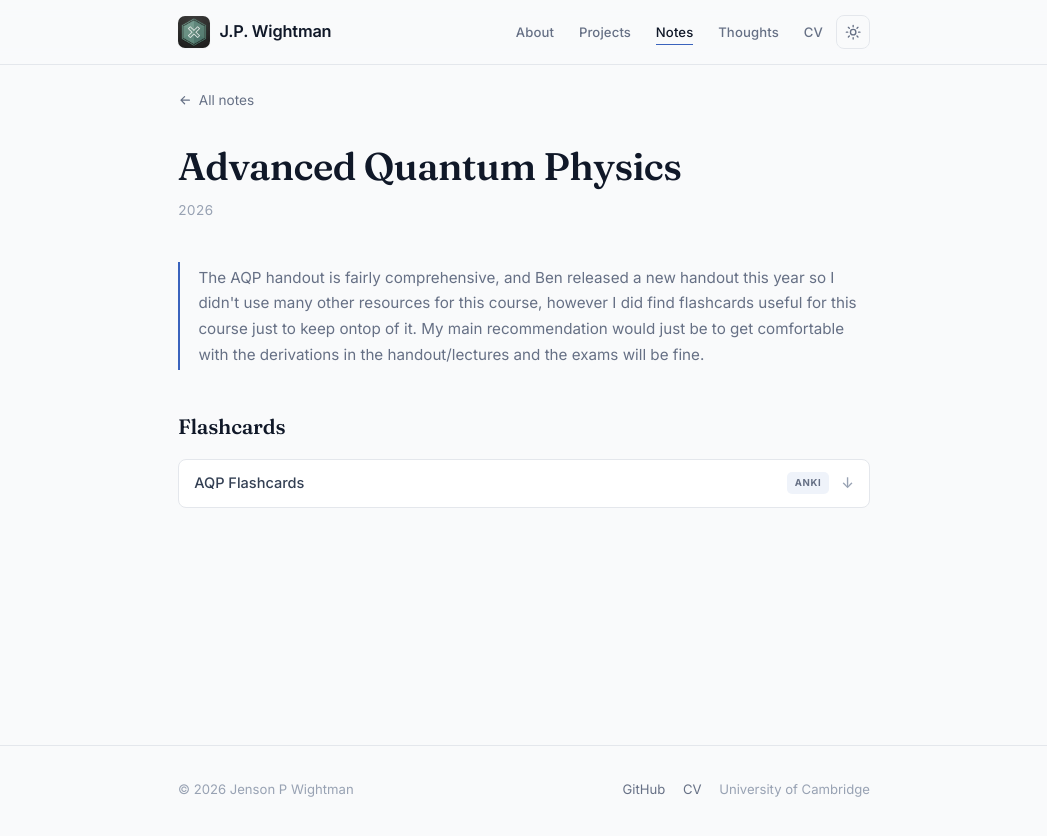
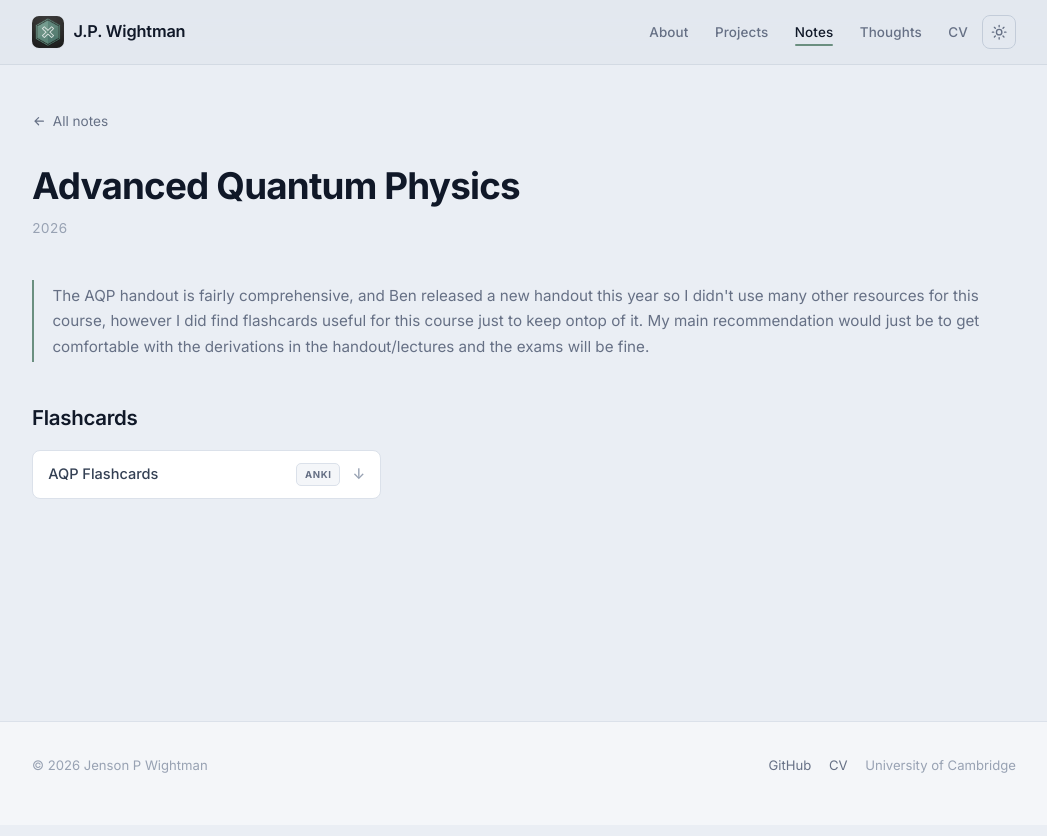
Before and after one commit to Jwightman-00/jwightman-00.github.io, a Jekyll site: the page built from _notes/advanced-quantum-physics.md, in a window 1280 px wide. Shown: the top 836 px of the page, without its empty margins (116-1163 px from the left). Built offline with Jekyll 4.4.1, drawn with Linux system fonts in a browser that asks for light colours.

Commit message:
style update

```diff
--- a/_layouts/default.html
+++ b/_layouts/default.html
@@ -26,7 +26,7 @@
 
   <link rel="preconnect" href="https://fonts.googleapis.com">
   <link rel="preconnect" href="https://fonts.gstatic.com" crossorigin>
-  <link href="https://fonts.googleapis.com/css2?family=Fraunces:ital,opsz,wght@0,9..144,400..600;1,9..144,400..600&family=Inter:wght@400;500;600;700&family=JetBrains+Mono:wght@400;500&display=swap" rel="stylesheet">
+  <link href="https://fonts.googleapis.com/css2?family=Inter:wght@400;500;600;700&family=JetBrains+Mono:wght@400;500&display=swap" rel="stylesheet">
 
   <link rel="stylesheet" href="{{ '/assets/css/main.css' | relative_url }}">
   <link rel="canonical" href="{{ page.url | prepend: site.url }}">
--- a/assets/css/main.css
+++ b/assets/css/main.css
@@ -1,6 +1,6 @@
 /* ===================================================================
    J.P. Wightman — Design System
-   Editorial, restrained. Ink & slate with a single measured accent.
+   Blue-grey ground, subtle grey top bar, sage-green accents.
 =================================================================== */
 
 /* -----------------------------------------------
@@ -20,19 +20,25 @@
   --slate-900: #101828;
   --slate-950: #0a0e18;
 
-  /* Accent — a single measured blue, used sparingly */
+  /* Accent — measured blue */
   --blue-400: #6c94e0;
   --blue-500: #4a76cf;
   --blue-600: #3a63bd;
   --blue-700: #2f4f9c;
 
+  /* Sage green — drawn from the logo, used sparingly */
+  --green-300: #a8c5b8;
+  --green-400: #86ab9b;
+  --green-500: #6b8f80;
+  --green-600: #577668;
+
   /* Semantic — light theme (default) */
-  --bg:            var(--slate-50);
-  --bg-soft:       #ffffff;
+  --bg:            #eaeef4;
+  --bg-soft:       #f4f6f9;
   --bg-elevated:   #ffffff;
   --surface:       rgba(255, 255, 255, 0.6);
-  --border:        var(--slate-200);
-  --border-strong: var(--slate-300);
+  --border:        #dbe1ea;
+  --border-strong: #c3ccd9;
   --text:          var(--slate-700);
   --text-soft:     var(--slate-500);
   --text-faint:    var(--slate-400);
@@ -40,22 +46,30 @@
   --accent:        var(--blue-600);
   --accent-hover:  var(--blue-700);
   --accent-soft:   rgba(58, 99, 189, 0.08);
+  --green:         var(--green-500);
+  --green-soft:    rgba(107, 143, 128, 0.12);
   --shadow-sm:     0 1px 2px rgba(16, 24, 40, 0.04);
   --shadow-md:     0 4px 16px -6px rgba(16, 24, 40, 0.10);
   --shadow-lg:     0 12px 36px -14px rgba(16, 24, 40, 0.16);
-  --nav-blur:      rgba(249, 250, 251, 0.78);
+  --nav-bg:        rgba(226, 231, 238, 0.88);
+  --nav-border:    #d3dae3;
 
-  --maxw: 740px;
+  --maxw: 1040px;
+  --readw: 70ch;
   --radius: 12px;
   --radius-sm: 8px;
   --ease: cubic-bezier(0.25, 0.1, 0.25, 1);
   --ease-out: cubic-bezier(0.16, 1, 0.3, 1);
+
+  /* Drop a file at /assets/img/hero.jpg to fill the banner.
+     Until then, the gradient below shows through. */
+  --hero-image: url("/assets/img/hero.jpg");
 }
 
 :root[data-theme="dark"] {
-  --bg:            var(--slate-950);
-  --bg-soft:       #0d1220;
-  --bg-elevated:   #10162a;
+  --bg:            #0d131d;
+  --bg-soft:       #121a26;
+  --bg-elevated:   #141d2b;
   --surface:       rgba(29, 41, 57, 0.4);
   --border:        rgba(148, 163, 184, 0.14);
   --border-strong: rgba(148, 163, 184, 0.26);
@@ -66,10 +80,13 @@
   --accent:        var(--blue-400);
   --accent-hover:  #8bacea;
   --accent-soft:   rgba(108, 148, 224, 0.12);
+  --green:         var(--green-400);
+  --green-soft:    rgba(134, 171, 155, 0.14);
   --shadow-sm:     0 1px 2px rgba(0, 0, 0, 0.3);
   --shadow-md:     0 6px 22px -8px rgba(0, 0, 0, 0.5);
   --shadow-lg:     0 18px 48px -18px rgba(0, 0, 0, 0.65);
-  --nav-blur:      rgba(10, 14, 24, 0.72);
+  --nav-bg:        rgba(23, 31, 43, 0.88);
+  --nav-border:    rgba(148, 163, 184, 0.16);
 }
 
 /* -----------------------------------------------
@@ -90,7 +107,8 @@ body {
   transition: background-color 0.35s var(--ease), color 0.35s var(--ease);
 }
 
-::selection { background: var(--accent-soft); color: var(--accent); }
+::selection { background: var(--green-soft); color: var(--green-600); }
+:root[data-theme="dark"] ::selection { color: var(--green-300); }
 
 /* -----------------------------------------------
    Reading progress bar
@@ -100,10 +118,10 @@ body {
   top: 0; left: 0;
   height: 2px;
   width: 0;
-  background: var(--accent);
+  background: var(--green);
   z-index: 100;
   transition: width 0.1s linear;
-  opacity: 0.85;
+  opacity: 0.9;
 }
 
 /* -----------------------------------------------
@@ -112,30 +130,33 @@ body {
 .site-wrapper {
   max-width: var(--maxw);
   margin: 0 auto;
-  padding: 0 1.5rem;
+  padding: 0 1.75rem;
 }
 
-main { min-height: 64vh; padding-bottom: 2rem; }
+.site-shell { padding-top: 0; }
 
-.site-shell { padding-top: 1.5rem; }
+/* Pages without a hero banner need breathing room under the bar;
+   the home page starts flush so its banner meets the bar. */
+main { min-height: 64vh; padding-top: 2.75rem; padding-bottom: 2rem; }
+main:has(.hero) { padding-top: 0; }
 
 /* -----------------------------------------------
-   Header & nav
+   Header & nav — subtle grey bar
 ----------------------------------------------- */
 .site-header {
   position: sticky;
   top: 0;
   z-index: 50;
-  background: var(--nav-blur);
-  backdrop-filter: saturate(140%) blur(10px);
-  -webkit-backdrop-filter: saturate(140%) blur(10px);
-  border-bottom: 1px solid var(--border);
+  background: var(--nav-bg);
+  backdrop-filter: saturate(140%) blur(12px);
+  -webkit-backdrop-filter: saturate(140%) blur(12px);
+  border-bottom: 1px solid var(--nav-border);
 }
 
 .nav-inner {
   max-width: var(--maxw);
   margin: 0 auto;
-  padding: 0.9rem 1.5rem;
+  padding: 0.9rem 1.75rem;
   display: flex;
   align-items: center;
   gap: 1rem;
@@ -172,23 +193,25 @@ nav.primary {
 
 nav.primary a {
   position: relative;
-  font-size: 0.82rem;
+  font-size: 0.84rem;
   font-weight: 500;
   letter-spacing: 0.01em;
   color: var(--text-soft);
   text-decoration: none;
-  padding: 0.4rem 0.7rem;
+  padding: 0.4rem 0.75rem;
   border-radius: 7px;
   transition: color 0.2s var(--ease);
 }
 
+/* Green underline on hover / active — the logo's colour */
 nav.primary a::after {
   content: "";
   position: absolute;
-  left: 0.7rem; right: 0.7rem;
-  bottom: 0.28rem;
-  height: 1px;
-  background: var(--accent);
+  left: 0.75rem; right: 0.75rem;
+  bottom: 0.26rem;
+  height: 1.5px;
+  border-radius: 2px;
+  background: var(--green);
   transform: scaleX(0);
   transform-origin: left;
   transition: transform 0.3s var(--ease-out);
@@ -203,7 +226,7 @@ nav.primary a.active::after { transform: scaleX(1); }
 .theme-toggle {
   width: 2.1rem; height: 2.1rem;
   display: inline-grid; place-items: center;
-  border: 1px solid var(--border);
+  border: 1px solid var(--border-strong);
   background: transparent;
   color: var(--text-soft);
   border-radius: 8px;
@@ -211,7 +234,7 @@ nav.primary a.active::after { transform: scaleX(1); }
   flex-shrink: 0;
   transition: color 0.2s var(--ease), border-color 0.2s var(--ease);
 }
-.theme-toggle:hover { color: var(--accent); border-color: var(--border-strong); }
+.theme-toggle:hover { color: var(--green); border-color: var(--green); }
 .theme-toggle svg { width: 1.02rem; height: 1.02rem; }
 .theme-toggle .moon { display: none; }
 :root[data-theme="dark"] .theme-toggle .sun { display: none; }
@@ -222,7 +245,7 @@ nav.primary a.active::after { transform: scaleX(1); }
   display: none;
   width: 2.1rem; height: 2.1rem;
   place-items: center;
-  border: 1px solid var(--border);
+  border: 1px solid var(--border-strong);
   background: transparent;
   color: var(--text);
   border-radius: 8px;
@@ -234,12 +257,10 @@ nav.primary a.active::after { transform: scaleX(1); }
    Typography
 ----------------------------------------------- */
 h1 {
-  font-family: "Fraunces", "Georgia", serif;
-  font-size: clamp(1.9rem, 4vw, 2.4rem);
-  font-weight: 560;
-  font-optical-sizing: auto;
-  letter-spacing: -0.015em;
-  line-height: 1.18;
+  font-size: clamp(1.8rem, 4vw, 2.3rem);
+  font-weight: 700;
+  letter-spacing: -0.022em;
+  line-height: 1.16;
   color: var(--heading);
   margin-bottom: 1.25rem;
 }
@@ -254,9 +275,8 @@ h2 {
 }
 
 h3 {
-  font-family: "Fraunces", "Georgia", serif;
-  font-size: 1.15rem;
-  font-weight: 560;
+  font-size: 1.12rem;
+  font-weight: 600;
   color: var(--heading);
   margin-bottom: 0.3rem;
   letter-spacing: -0.01em;
@@ -276,40 +296,29 @@ a {
 }
 a:hover { color: var(--accent-hover); background-size: 100% 1px; }
 
-.gradient-text {
-  font-style: italic;
-  color: var(--accent);
-}
+.gradient-text { color: var(--green); }
 
 /* -----------------------------------------------
-   Hero (home / about)
+   Hero banner — full-bleed image band under the top bar
 ----------------------------------------------- */
 .hero {
   position: relative;
-  padding: clamp(3rem, 8vw, 5.5rem) 0 2.5rem;
+  padding: 0 0 2.75rem;
 }
 
-/* Ambient ground — replaces the old particle canvas with a calm,
-   slow-breathing gradient wash. No JS required. */
 #particles {
-  position: absolute;
-  inset: -2rem -2rem auto;
-  width: calc(100% + 4rem);
-  height: 380px;
-  z-index: -1;
-  pointer-events: none;
-  background:
-    radial-gradient(32% 55% at 18% 25%, var(--accent-soft) 0%, transparent 72%),
-    radial-gradient(26% 42% at 80% 10%, var(--accent-soft) 0%, transparent 70%),
-    radial-gradient(24% 38% at 55% 70%, var(--accent-soft) 0%, transparent 72%);
-  filter: blur(30px);
-  -webkit-mask-image: radial-gradient(65% 100% at 50% 0%, #000 35%, transparent 100%);
-  mask-image: radial-gradient(65% 100% at 50% 0%, #000 35%, transparent 100%);
-  animation: ambient-drift 26s var(--ease) infinite alternate;
-}
-@keyframes ambient-drift {
-  0%   { transform: translate3d(0, 0, 0) scale(1); opacity: 0.9; }
-  100% { transform: translate3d(-1.2%, 1.6%, 0) scale(1.035); opacity: 1; }
+  display: block;
+  width: 100vw;
+  margin-left: calc(50% - 50vw);
+  height: clamp(170px, 24vw, 300px);
+  margin-bottom: clamp(2.25rem, 5vw, 3.5rem);
+  border-bottom: 1px solid var(--border);
+  background-image:
+    var(--hero-image),
+    linear-gradient(135deg, #2f4a44 0%, #3d5c63 42%, #35485f 100%);
+  background-size: cover, cover;
+  background-position: center, center;
+  background-repeat: no-repeat, no-repeat;
 }
 
 .eyebrow {
@@ -320,28 +329,28 @@ a:hover { color: var(--accent-hover); background-size: 100% 1px; }
   font-weight: 500;
   letter-spacing: 0.02em;
   color: var(--text-soft);
-  border: 1px solid var(--border);
+  border: 1px solid var(--border-strong);
   padding: 0.35rem 0.85rem;
   border-radius: 999px;
   margin-bottom: 1.75rem;
 }
 .eyebrow .dot {
   width: 6px; height: 6px; border-radius: 50%;
-  background: var(--accent);
+  background: var(--green);
   flex-shrink: 0;
 }
 
 .hero h1 {
-  font-size: clamp(2.4rem, 6.5vw, 3.4rem);
-  letter-spacing: -0.02em;
+  font-size: clamp(2.3rem, 5.5vw, 3.1rem);
+  letter-spacing: -0.028em;
   line-height: 1.08;
   margin-bottom: 1.1rem;
 }
 
 .hero-lead {
-  font-size: clamp(1.05rem, 2.2vw, 1.2rem);
+  font-size: clamp(1.05rem, 2.2vw, 1.18rem);
   color: var(--text-soft);
-  max-width: 38ch;
+  max-width: 46ch;
   line-height: 1.6;
 }
 
@@ -358,7 +367,7 @@ a:hover { color: var(--accent-hover); background-size: 100% 1px; }
   gap: 0.5rem;
   font-size: 0.88rem;
   font-weight: 500;
-  padding: 0.62rem 1.2rem;
+  padding: 0.64rem 1.2rem;
   border-radius: 8px;
   text-decoration: none;
   background-image: none;
@@ -374,25 +383,25 @@ a:hover { color: var(--accent-hover); background-size: 100% 1px; }
 }
 .btn-primary:hover { background: var(--accent-hover); transform: translateY(-1px); box-shadow: var(--shadow-md); }
 .btn-ghost {
-  background: transparent;
-  border-color: var(--border);
+  background: var(--bg-elevated);
+  border-color: var(--border-strong);
   color: var(--text);
 }
-.btn-ghost:hover { border-color: var(--accent); color: var(--accent); }
+.btn-ghost:hover { border-color: var(--green); color: var(--green); transform: translateY(-1px); }
 
 /* social row */
 .socials { display: flex; gap: 0.6rem; margin-top: 2.25rem; }
 .socials a {
   width: 2.35rem; height: 2.35rem;
   display: grid; place-items: center;
-  border: 1px solid var(--border);
+  border: 1px solid var(--border-strong);
   border-radius: 8px;
   color: var(--text-soft);
-  background: transparent;
+  background: var(--bg-elevated);
   background-image: none;
   transition: color 0.2s var(--ease), border-color 0.2s var(--ease), transform 0.25s var(--ease-out);
 }
-.socials a:hover { color: var(--accent); border-color: var(--accent); transform: translateY(-2px); }
+.socials a:hover { color: var(--green); border-color: var(--green); transform: translateY(-2px); }
 .socials svg { width: 1.15rem; height: 1.15rem; }
 
 /* -----------------------------------------------
@@ -413,17 +422,16 @@ a:hover { color: var(--accent-hover); background-size: 100% 1px; }
 }
 .fact:first-child { border-left: none; }
 .fact .num {
-  font-family: "Fraunces", "Georgia", serif;
   font-size: 1.6rem;
-  font-weight: 560;
+  font-weight: 700;
   color: var(--heading);
-  letter-spacing: -0.01em;
+  letter-spacing: -0.02em;
   line-height: 1;
 }
 .fact .label { font-size: 0.74rem; color: var(--text-soft); margin-top: 0.4rem; }
 
 /* -----------------------------------------------
-   Section heading with rule
+   Section heading
 ----------------------------------------------- */
 .section-head {
   display: flex;
@@ -438,7 +446,11 @@ a:hover { color: var(--accent-hover); background-size: 100% 1px; }
 /* -----------------------------------------------
    Cards (projects, notes)
 ----------------------------------------------- */
-.card-grid { display: grid; gap: 0.75rem; }
+.card-grid { display: grid; gap: 0.85rem; }
+
+@media (min-width: 800px) {
+  .card-grid { grid-template-columns: repeat(2, 1fr); }
+}
 
 .card {
   position: relative;
@@ -446,29 +458,39 @@ a:hover { color: var(--accent-hover); background-size: 100% 1px; }
   background: var(--bg-elevated);
   border: 1px solid var(--border);
   border-radius: var(--radius);
-  padding: 1.3rem 1.4rem;
+  padding: 1.35rem 1.45rem;
   text-decoration: none;
   background-image: none;
   transition: transform 0.3s var(--ease-out), box-shadow 0.3s var(--ease-out), border-color 0.3s var(--ease);
+}
+.card::before {
+  content: "";
+  position: absolute;
+  left: 0; top: 0; bottom: 0;
+  width: 2px;
+  border-radius: var(--radius) 0 0 var(--radius);
+  background: var(--green);
+  opacity: 0;
+  transition: opacity 0.3s var(--ease);
 }
 .card:hover {
   transform: translateY(-2px);
   box-shadow: var(--shadow-md);
   border-color: var(--border-strong);
 }
+.card:hover::before { opacity: 1; }
 
 .card-title {
-  font-family: "Fraunces", "Georgia", serif;
-  font-size: 1.08rem;
-  font-weight: 560;
+  font-size: 1.06rem;
+  font-weight: 600;
   color: var(--heading);
-  letter-spacing: -0.005em;
+  letter-spacing: -0.012em;
   display: flex;
   align-items: center;
   gap: 0.4rem;
 }
 .card-title .arrow { transition: transform 0.3s var(--ease-out); color: var(--text-faint); }
-.card:hover .card-title .arrow { transform: translate(2px, -2px); color: var(--accent); }
+.card:hover .card-title .arrow { transform: translate(2px, -2px); color: var(--green); }
 
 .card-meta { font-size: 0.78rem; color: var(--text-faint); margin-top: 0.4rem; display: flex; align-items: center; gap: 0.5rem; flex-wrap: wrap; }
 .card-desc { font-size: 0.91rem; color: var(--text-soft); margin-top: 0.55rem; line-height: 1.55; }
@@ -479,24 +501,26 @@ a:hover { color: var(--accent-hover); background-size: 100% 1px; }
   font-size: 0.68rem;
   font-weight: 500;
   letter-spacing: 0.03em;
-  background: var(--accent-soft);
-  color: var(--accent);
+  background: var(--green-soft);
+  color: var(--green-600);
   padding: 0.16rem 0.55rem;
   border-radius: 999px;
   text-decoration: none;
   background-image: none;
 }
+:root[data-theme="dark"] .tag { color: var(--green-300); }
 
 /* Notes grouped by course */
 .note-group { margin-bottom: 1rem; }
 
 /* Subject page: intro blurb + grouped file downloads */
 .note-intro {
-  border-left: 2px solid var(--accent);
+  border-left: 2px solid var(--green);
   padding: 0.15rem 0 0.15rem 1.15rem;
   color: var(--text-soft);
   font-size: 0.95rem;
   margin-bottom: 2.25rem;
+  max-width: var(--readw);
 }
 .note-intro p { margin: 0; }
 
@@ -508,6 +532,10 @@ a:hover { color: var(--accent-hover); background-size: 100% 1px; }
   padding: 0;
 }
 .post-content .file-list li { margin: 0; }
+
+@media (min-width: 800px) {
+  .post-content .file-list { grid-template-columns: repeat(2, 1fr); }
+}
 
 .file {
   display: flex;
@@ -522,7 +550,7 @@ a:hover { color: var(--accent-hover); background-size: 100% 1px; }
   color: var(--text);
   transition: border-color 0.2s var(--ease), background-color 0.2s var(--ease);
 }
-.file:hover { border-color: var(--accent); background: var(--accent-soft); }
+.file:hover { border-color: var(--green); background: var(--green-soft); }
 .file-name { font-size: 0.91rem; font-weight: 500; flex: 1; }
 .file-ext {
   font-size: 0.6rem;
@@ -530,8 +558,9 @@ a:hover { color: var(--accent-hover); background-size: 100% 1px; }
   letter-spacing: 0.06em;
   text-transform: uppercase;
   color: var(--text-soft);
-  background: var(--accent-soft);
-  padding: 0.18rem 0.5rem;
+  background: var(--bg-soft);
+  border: 1px solid var(--border);
+  padding: 0.16rem 0.5rem;
   border-radius: 5px;
 }
 .file::after {
@@ -540,7 +569,7 @@ a:hover { color: var(--accent-hover); background-size: 100% 1px; }
   font-size: 0.92rem;
   transition: color 0.2s var(--ease), transform 0.2s var(--ease-out);
 }
-.file:hover::after { color: var(--accent); transform: translateY(2px); }
+.file:hover::after { color: var(--green); transform: translateY(2px); }
 
 .note-caption {
   font-size: 0.82rem;
@@ -551,7 +580,7 @@ a:hover { color: var(--accent-hover); background-size: 100% 1px; }
 /* -----------------------------------------------
    Posts (thoughts)
 ----------------------------------------------- */
-.post-list { list-style: none; }
+.post-list { list-style: none; max-width: var(--readw); }
 .post-list li {
   display: flex;
   align-items: baseline;
@@ -570,7 +599,7 @@ a:hover { color: var(--accent-hover); background-size: 100% 1px; }
   font-variant-numeric: tabular-nums;
 }
 .post-link { font-size: 0.98rem; font-weight: 500; color: var(--text); text-decoration: none; background-image: none; }
-.post-list li:hover .post-link { color: var(--accent); }
+.post-list li:hover .post-link { color: var(--green); }
 
 /* Individual article pages */
 .post-header { margin-bottom: 2.5rem; }
@@ -579,13 +608,16 @@ a:hover { color: var(--accent-hover); background-size: 100% 1px; }
 
 .post-content { font-size: 1rem; color: var(--text); }
 .post-content > * { max-width: 100%; }
+.post-content > p,
+.post-content > ul,
+.post-content > ol,
+.post-content > blockquote { max-width: var(--readw); }
 
 .post-content h2 {
-  font-family: "Fraunces", "Georgia", serif;
-  font-size: 1.3rem;
-  font-weight: 560;
+  font-size: 1.28rem;
+  font-weight: 600;
   text-transform: none;
-  letter-spacing: -0.01em;
+  letter-spacing: -0.015em;
   color: var(--heading);
   margin: 2.4rem 0 0.9rem;
 }
@@ -605,15 +637,16 @@ a:hover { color: var(--accent-hover); background-size: 100% 1px; }
 .post-content code {
   font-family: "JetBrains Mono", "SFMono-Regular", Consolas, monospace;
   font-size: 0.85em;
-  background: var(--accent-soft);
-  color: var(--accent);
+  background: var(--green-soft);
+  color: var(--green-600);
   padding: 0.12em 0.4em;
   border-radius: 5px;
 }
+:root[data-theme="dark"] .post-content code { color: var(--green-300); }
 .post-content pre code { background: none; padding: 0; color: var(--text); }
 
 .post-content blockquote {
-  border-left: 2px solid var(--border-strong);
+  border-left: 2px solid var(--green);
   padding: 0.2rem 0 0.2rem 1.1rem;
   color: var(--text-soft);
   font-style: italic;
@@ -621,7 +654,7 @@ a:hover { color: var(--accent-hover); background-size: 100% 1px; }
 }
 .post-content ul, .post-content ol { padding-left: 1.4rem; margin-bottom: 1rem; }
 .post-content li { margin-bottom: 0.35rem; }
-.post-content li::marker { color: var(--accent); }
+.post-content li::marker { color: var(--green); }
 .post-content img { max-width: 100%; height: auto; display: block; margin: 1.75rem auto; border-radius: var(--radius-sm); }
 
 .post-content hr { border: none; border-top: 1px solid var(--border); margin: 2.5rem 0; }
@@ -636,7 +669,7 @@ a:hover { color: var(--accent-hover); background-size: 100% 1px; }
   margin-bottom: 2rem;
   background-image: none;
 }
-.back-link:hover { color: var(--accent); }
+.back-link:hover { color: var(--green); }
 .back-link svg { width: 0.9rem; height: 0.9rem; transition: transform 0.2s var(--ease-out); }
 .back-link:hover svg { transform: translateX(-3px); }
 
@@ -651,7 +684,7 @@ a:hover { color: var(--accent-hover); background-size: 100% 1px; }
   font-weight: 500;
   background: var(--accent);
   color: #fff;
-  padding: 0.6rem 1.15rem;
+  padding: 0.62rem 1.15rem;
   text-decoration: none;
   background-image: none;
   border-radius: 8px;
@@ -665,14 +698,15 @@ a:hover { color: var(--accent-hover); background-size: 100% 1px; }
 .cv-section { margin-bottom: 2.5rem; }
 .cv-entry {
   display: grid;
-  grid-template-columns: 6rem 1fr;
-  gap: 0 1.25rem;
-  padding: 0.9rem 0.4rem;
+  grid-template-columns: 7rem 1fr;
+  gap: 0 1.5rem;
+  padding: 0.95rem 0.4rem;
   font-size: 0.93rem;
   border-bottom: 1px solid var(--border);
 }
 .cv-entry:last-child { border-bottom: none; }
-.cv-year { font-size: 0.79rem; color: var(--text-faint); font-weight: 500; padding-top: 0.15rem; font-variant-numeric: tabular-nums; }
+.cv-year { font-size: 0.79rem; color: var(--green-600); font-weight: 600; padding-top: 0.15rem; font-variant-numeric: tabular-nums; }
+:root[data-theme="dark"] .cv-year { color: var(--green-400); }
 .cv-detail strong { font-weight: 600; color: var(--heading); }
 .cv-list { list-style: none; margin: 0.6rem 0 0; padding: 0; }
 .cv-list li {
@@ -690,7 +724,7 @@ a:hover { color: var(--accent-hover); background-size: 100% 1px; }
   left: 0; top: 0.62em;
   width: 4px; height: 4px;
   border-radius: 50%;
-  background: var(--text-faint);
+  background: var(--green);
 }
 
 /* -----------------------------------------------
@@ -699,11 +733,12 @@ a:hover { color: var(--accent-hover); background-size: 100% 1px; }
 .site-footer {
   margin-top: 5rem;
   border-top: 1px solid var(--border);
+  background: var(--bg-soft);
 }
 .footer-inner {
   max-width: var(--maxw);
   margin: 0 auto;
-  padding: 2rem 1.5rem 3rem;
+  padding: 2rem 1.75rem 3rem;
   display: flex;
   align-items: center;
   justify-content: space-between;
@@ -714,7 +749,7 @@ a:hover { color: var(--accent-hover); background-size: 100% 1px; }
 }
 .footer-inner .footer-links { display: flex; gap: 1.1rem; align-items: center; }
 .footer-inner a { color: var(--text-soft); background-image: none; }
-.footer-inner a:hover { color: var(--accent); }
+.footer-inner a:hover { color: var(--green); }
 
 /* back to top */
 .to-top {
@@ -723,7 +758,7 @@ a:hover { color: var(--accent-hover); background-size: 100% 1px; }
   width: 2.6rem; height: 2.6rem;
   display: grid; place-items: center;
   background: var(--bg-elevated);
-  border: 1px solid var(--border);
+  border: 1px solid var(--border-strong);
   color: var(--text-soft);
   border-radius: 10px;
   cursor: pointer;
@@ -735,7 +770,7 @@ a:hover { color: var(--accent-hover); background-size: 100% 1px; }
   z-index: 40;
 }
 .to-top.show { opacity: 1; transform: translateY(0); pointer-events: auto; }
-.to-top:hover { color: var(--accent); border-color: var(--accent); }
+.to-top:hover { color: var(--green); border-color: var(--green); }
 .to-top svg { width: 1.1rem; height: 1.1rem; }
 
 /* -----------------------------------------------
@@ -752,6 +787,10 @@ a:hover { color: var(--accent-hover); background-size: 100% 1px; }
    Responsive
 ----------------------------------------------- */
 @media (max-width: 600px) {
+  .site-wrapper { padding: 0 1.25rem; }
+  .nav-inner { padding: 0.85rem 1.25rem; }
+  .footer-inner { padding: 2rem 1.25rem 3rem; }
+
   .menu-toggle { display: grid; }
   nav.primary {
     position: fixed;
```
